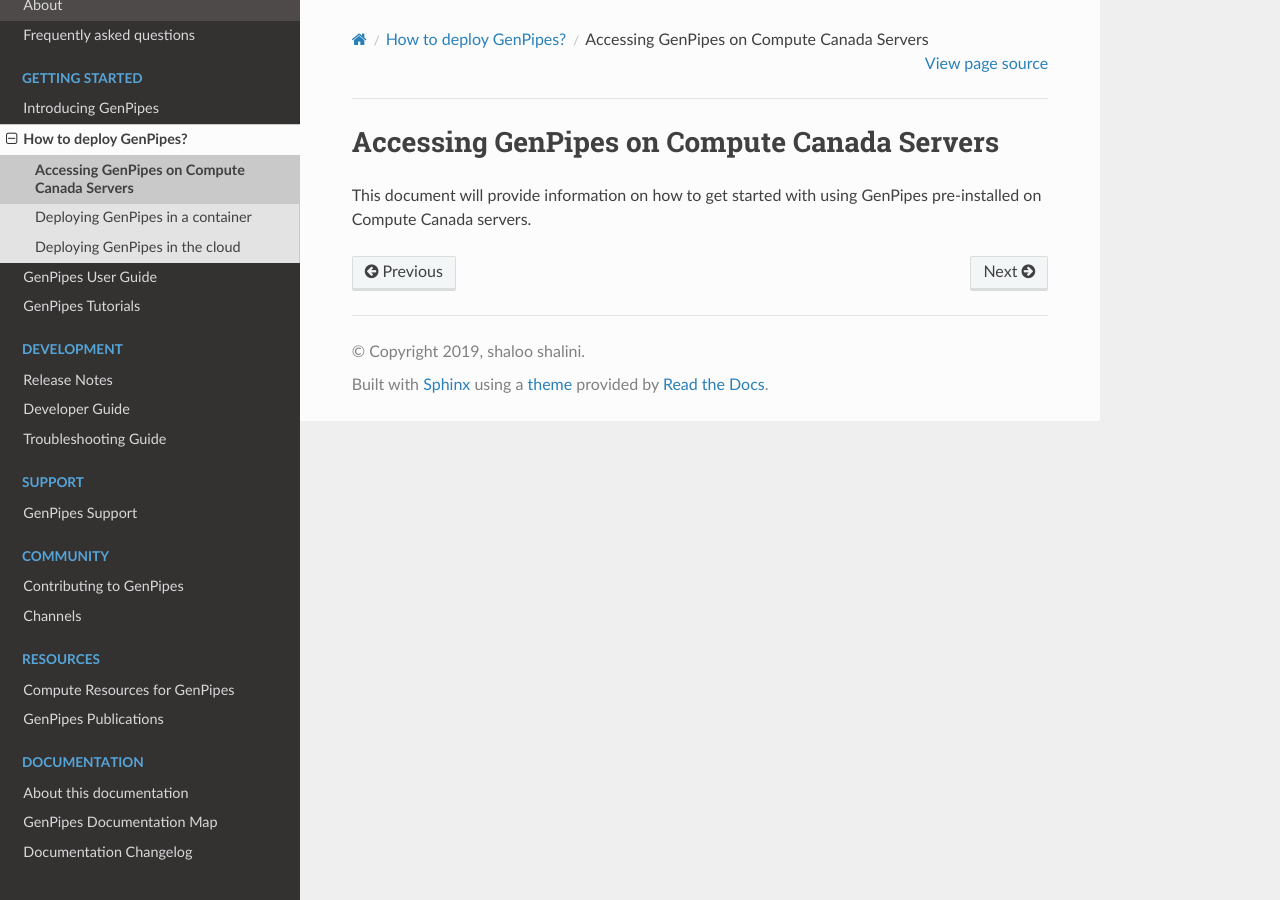
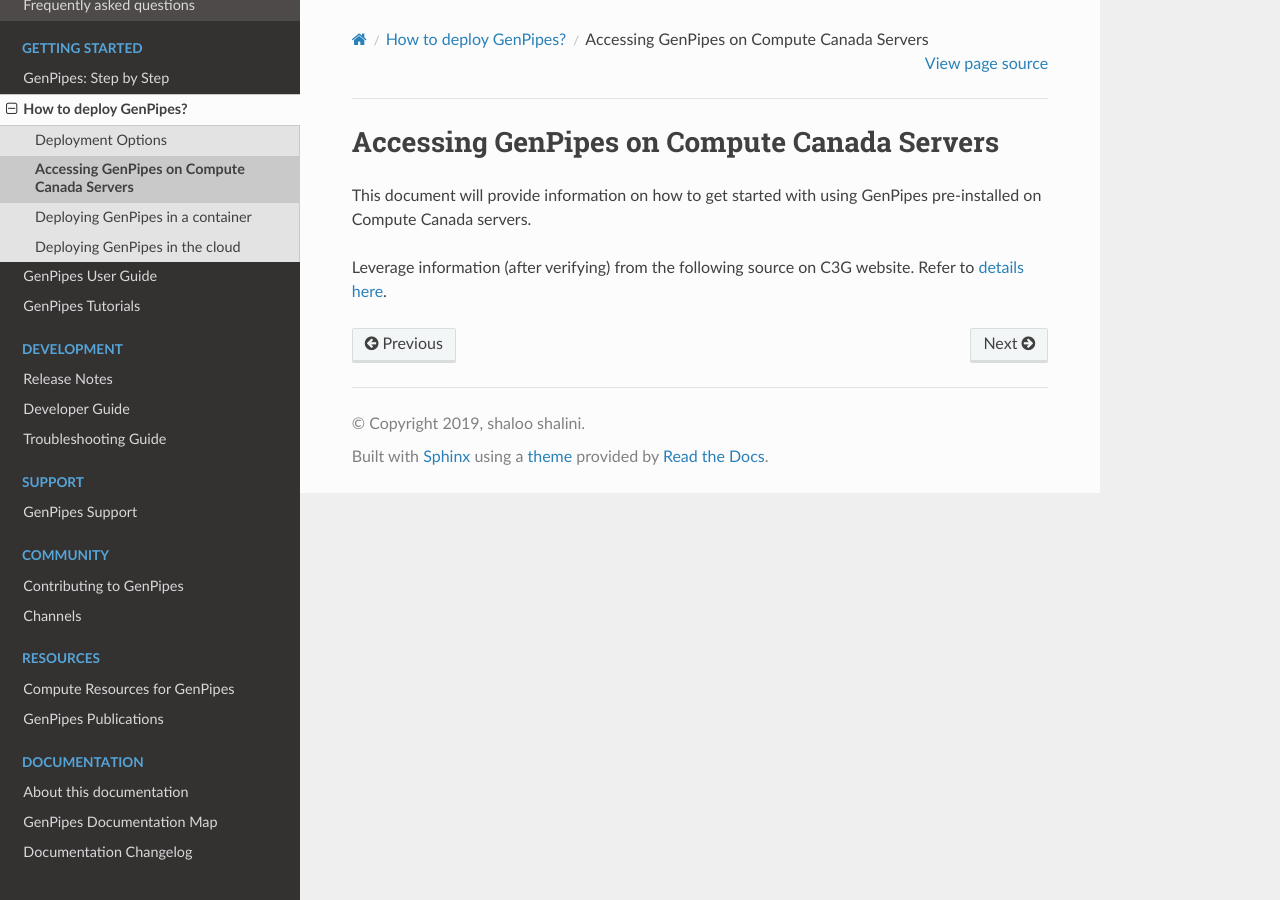
Before and after one commit to c3g/GenPipes_Docs, a Sphinx documentation site: the page built from docs/source/get-started/deploy/access_gp_pre_installed.rst, in a window 1280 px wide. Built offline with Sphinx 7.4.7 and the Read the Docs theme 2.0.0, drawn with Linux system fonts in a browser that asks for light colours.

Commit message:
Updated outline and framework for Getting Started Guide #12

```diff
--- a/docs/source/get-started/access_gp_pre_installed.rst
+++ b/docs/source/get-started/deploy/access_gp_pre_installed.rst
@@ -4,3 +4,6 @@
 ============================================
 
 This document will provide information on how to get started with using GenPipes pre-installed on Compute Canada servers.
+
+Leverage information (after verifying) from the following source on C3G website.
+Refer to `details here <http://www.computationalgenomics.ca/get-a-mammouth-account/>`_.
--- a/docs/source/get-started/how_to_deploy_genpipes.rst
+++ b/docs/source/get-started/deploy/how_to_deploy_genpipes.rst
@@ -11,6 +11,7 @@
    :maxdepth: 1
    :name: toc-about
 
+   dep_options
    access_gp_pre_installed
    dep_gp_container
    dep_gp_cloud_gcp
--- a/docs/source/get-started/index.rst
+++ b/docs/source/get-started/index.rst
@@ -1,8 +1,8 @@
 .. _docs_getting_started_index:
 
 
-Introducing GenPipes
-=====================
+GenPipes: Step by Step
+=======================
 
 Welcome to the GenPipes getting started guide!
 
--- a/docs/source/index.rst
+++ b/docs/source/index.rst
@@ -37,7 +37,7 @@
    :name: sec-learn
 
    get-started/index
-   get-started/how_to_deploy_genpipes
+   get-started/deploy/how_to_deploy_genpipes
    get-started/user_guide
    tutorials/list_tutorials
 
```
Also changed, not shown: other parts of docs/source/get-started/index.rst (+0 -1 lines), docs/source/get-started/access_gp.rst (deleted, +0 -29 lines), docs/source/get-started/deploy/dep_options.rst (added, +41 -0 lines), docs/source/get-started/what_is_genpipes.rst (+8 -2 lines), docs/source/get-started/deploy/dep_gp_cloud_gcp.rst (renamed from docs/source/get-started/dep_gp_cloud_gcp.rst), docs/source/get-started/deploy/dep_gp_container.rst (renamed from docs/source/get-started/dep_gp_container.rst).
